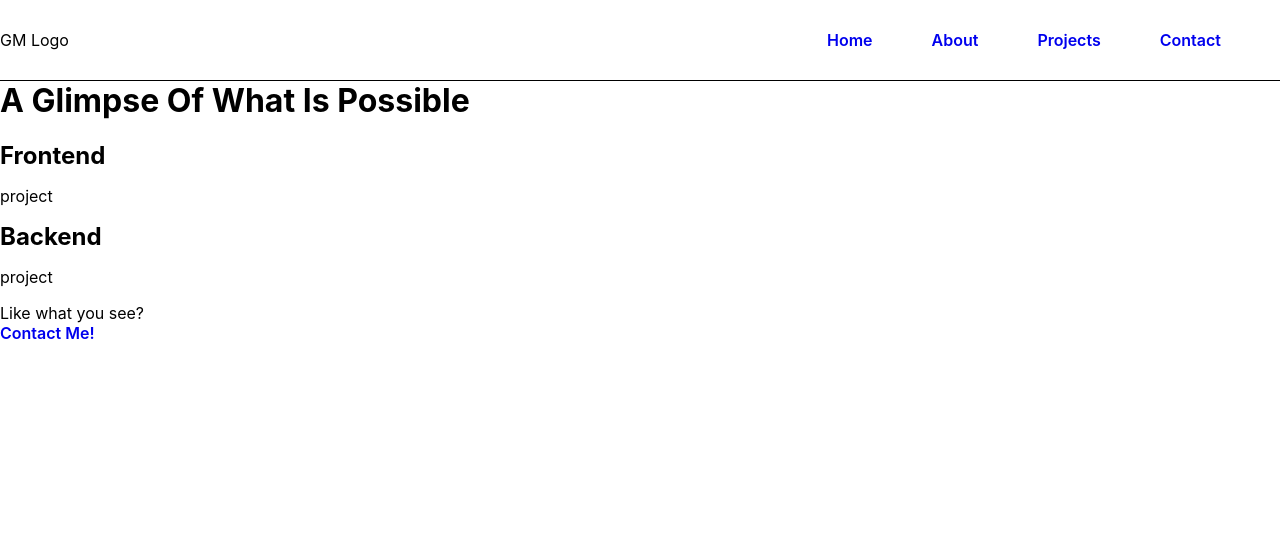
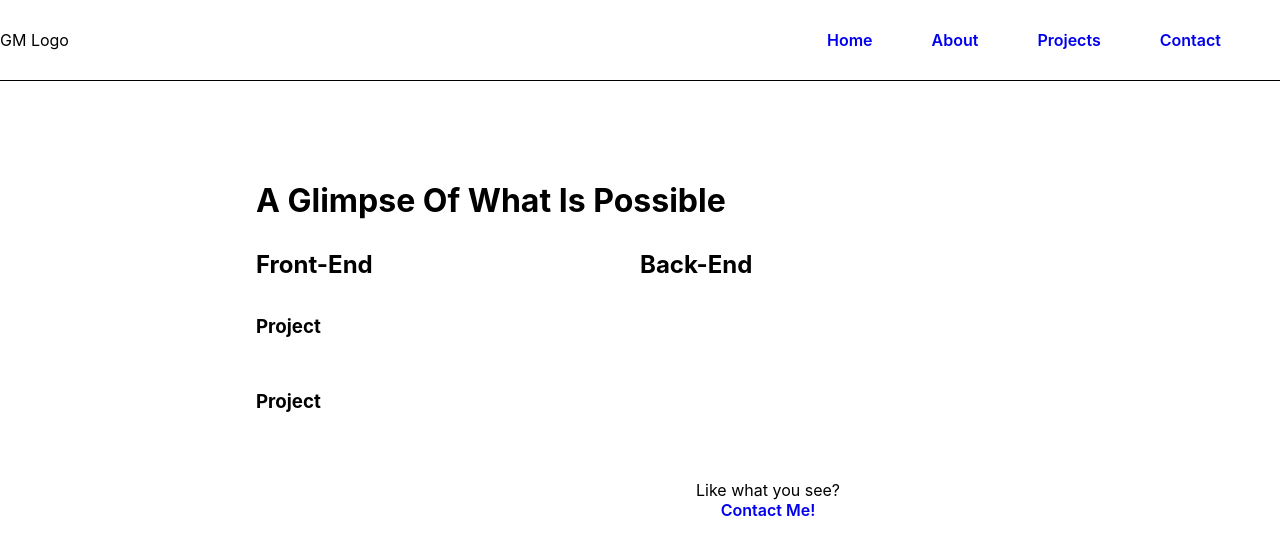
Before and after one commit to Gustavo0623/Gustavo-M-Portfolio, a React (Create React App) app in the folder frontend/: page /projects in a window 1280 px wide. Shown: the top 554 px of the page. Built offline with nearby package versions, Linux system fonts and the light colour scheme.

Commit message:
projects page: structure updated

```diff
--- a/frontend/src/App.css
+++ b/frontend/src/App.css
@@ -145,6 +145,7 @@ h2 {
 /* About */
 /* #about also located in previous section with #display line ~101 */
 #about {
+  height: auto;
   margin: auto;
 }
 
@@ -152,7 +153,7 @@ h2 {
   margin-top: 100px;
 }
 
-#bg-split {
+#bg-split, #pro-split {
   width: 100%;
   display: flex;
   flex-direction: row;
@@ -173,3 +174,27 @@ h2 {
   align-items: center;
   flex: 2;
 }
+
+
+/* Projects */
+
+#pro-tabs {
+  width: 100%;
+  display: flex;
+  justify-content: left;
+}
+
+.tab {
+flex: 1;
+line-height: 2em;
+cursor: pointer;
+}
+
+#pro-display {
+  flex: 4;
+}
+
+#pro-link {
+  text-align: center;
+  flex: 1;
+}
--- a/frontend/src/places/Projects.js
+++ b/frontend/src/places/Projects.js
@@ -1,17 +1,26 @@
 const Projects = () => {
     return (
-        <main>
+        <main id='about'>
             <h1>A Glimpse Of What Is Possible</h1>
-            {/* showcase similar to home and about */}
-            <h2>Frontend</h2>
-            <p>project</p>
-            <h2>Backend</h2>
-            <p>project</p>
-            <p>
-                Like what you see?
-                <br/>
-                <a href='/contact' className='link'> Contact Me!</a>
-            </p>
+            <div id='pro-tabs'>
+                <h2 className='tab'>Front-End</h2>
+                <h2 className='tab'>Back-End</h2>
+            </div>
+            <div id='pro-split'>
+                <div id='bg-content'>
+                    {/* showcase similar to home and about */}
+                    <h3 className='tab'>Project</h3>
+                    <h3 className='tab'>Project</h3>
+                </div>
+                <div id='bg-display'>
+                    <div id='pro-display'></div>
+                    <p id='pro-link'>
+                        Like what you see?
+                        <br/>
+                        <a href='/contact' className='link'> Contact Me!</a>
+                    </p>
+                </div>
+            </div>
         </main>
     );
 }
```
